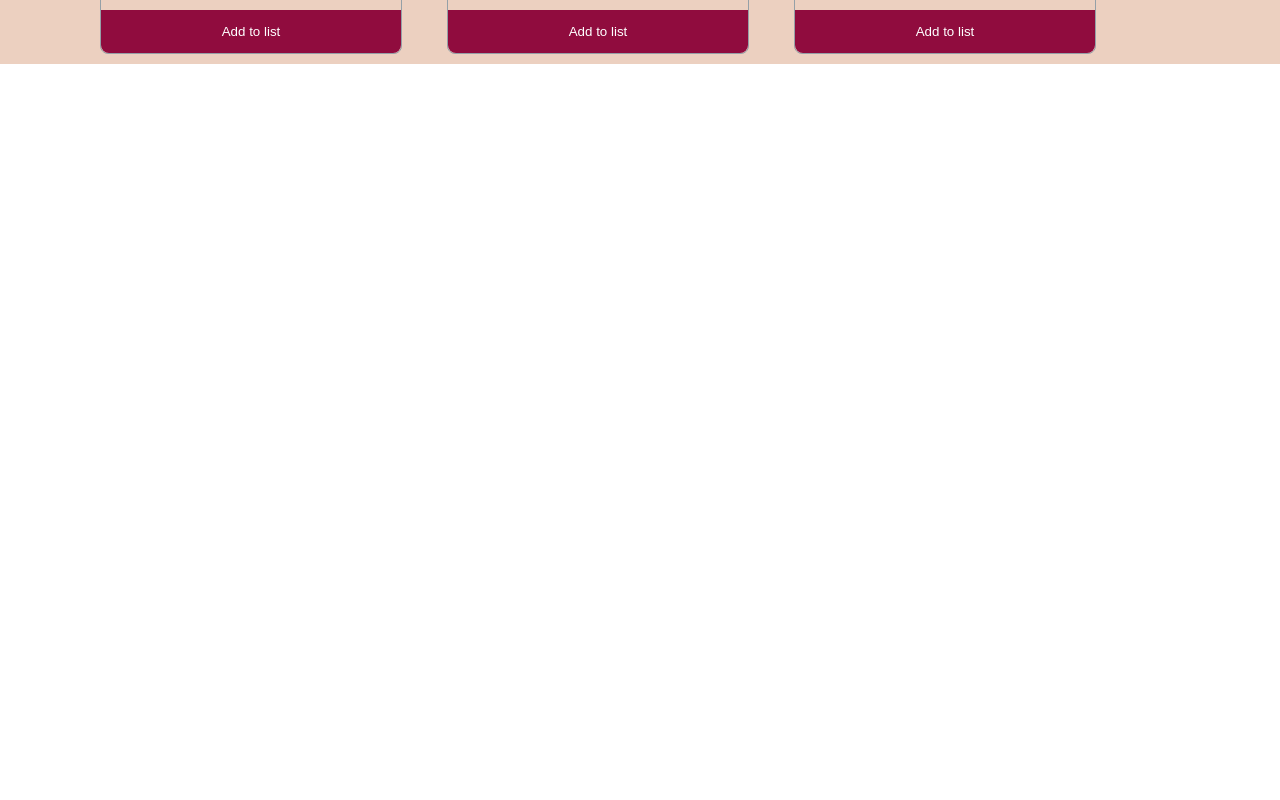
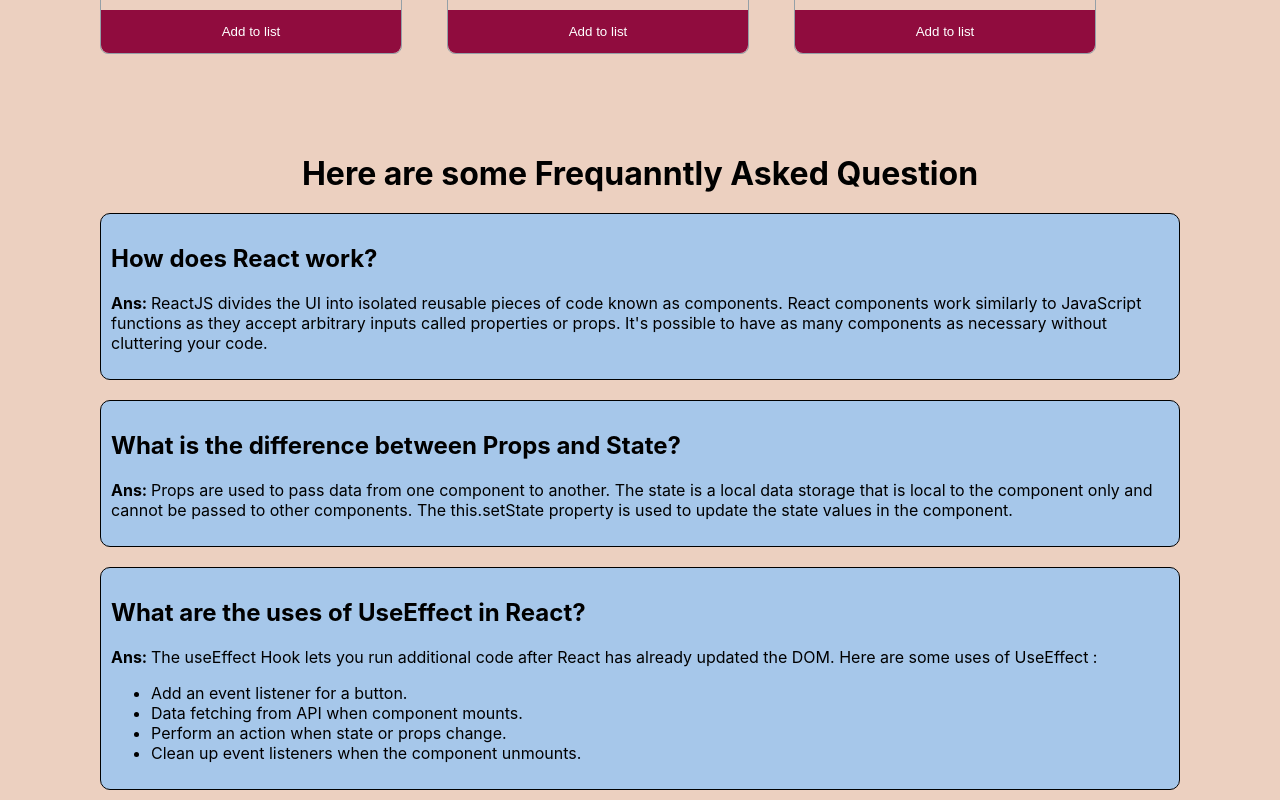
Before and after one commit to Miskatur/my-leisure-time, a React (Create React App) app: page / in a window 1280 px wide. Shown: the part 1075-1875 px from the top of the page. Before the commit the page ends 1139 px from the top, so only its background shows below. Built offline with nearby package versions, Linux system fonts and the light colour scheme.

Commit message:
everything done

```diff
--- a/src/App.js
+++ b/src/App.js
@@ -1,12 +1,14 @@
 import './App.css';
 import Activity from './component/Activity/Activity';
 import Header from './component/Header/Header';
+import Question from './component/Question/Question';
 
 function App() {
   return (
     <div className='full-website'>
       <Header></Header>
       <Activity></Activity>
+      <Question></Question>
 
     </div>
   );
--- /dev/null
+++ b/src/component/Question/Question.css
@@ -0,0 +1,16 @@
+.QandA {
+    margin-top: 100px;
+}
+
+.QandA h1 {
+    text-align: center;
+    margin: 0 20px;
+}
+
+.question {
+    border: 1px solid black;
+    padding: 10px;
+    background-color: rgb(166, 199, 234);
+    border-radius: 10px;
+    margin-top: 20px;
+}
--- /dev/null
+++ b/src/component/Question/Question.js
@@ -0,0 +1,37 @@
+import React from 'react';
+import './Question.css'
+const Question = () => {
+    return (
+        <div className='QandA'>
+            <h1>Here are some Frequanntly Asked Question</h1>
+            <div className='question'>
+                <h2>How does React work?</h2>
+                <p><strong>Ans: </strong> ReactJS divides the UI into isolated reusable pieces of code known as components. React components work similarly to JavaScript functions as they accept arbitrary inputs called properties or props. It's possible to have as many components as necessary without cluttering your code.</p>
+            </div>
+            <div className="question">
+                <h2>What is the difference between Props and State?</h2>
+                <p>
+                    <strong>Ans: </strong> Props are used to pass data from one component to another. The state is a local data storage that is local to the component only and cannot be passed to other components. The this.setState property is used to update the state values in the component.
+                </p>
+            </div>
+            <div className="question">
+                <h2>What are the uses of UseEffect in React?</h2>
+                <p><strong>Ans: </strong>The useEffect Hook lets you run additional code after React has already updated the DOM.
+
+                    Here are some uses of UseEffect :
+                    <ul>
+                        <li>Add an event listener for a button.</li>
+                        <li> Data fetching from API when component mounts.</li>
+                        <li>Perform an action when state or props change.</li>
+                        <li> Clean up event listeners when the component unmounts.</li>
+                    </ul>
+
+
+
+                </p>
+            </div>
+        </div>
+    );
+};
+
+export default Question;
```
